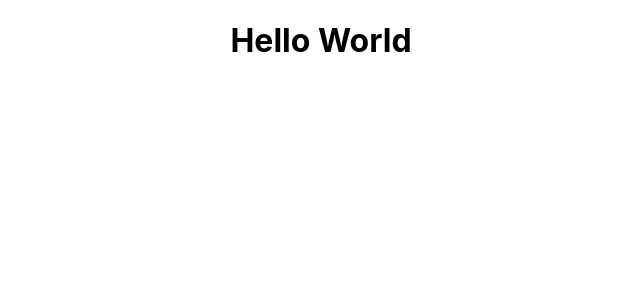
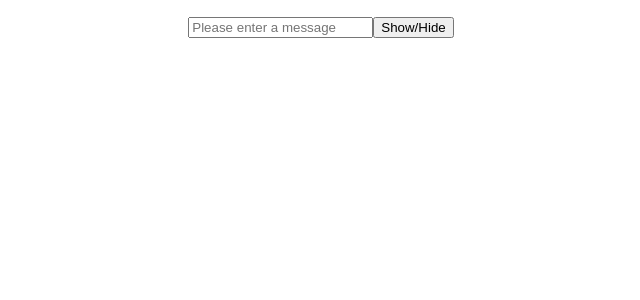
Before and after one commit to afk-ankit/redpositive-assignment, a React (Create React App) app: page / in a window 1280 px wide. Shown: the top 300 px of the page, without its empty margins (319-959 px from the left). Built offline with nearby package versions, Linux system fonts and the light colour scheme.

Commit message:
initial commit

```diff
--- a/src/App.js
+++ b/src/App.js
@@ -1,9 +1,22 @@
+import { useState } from 'react';
 import './App.css';
 
 function App() {
+
+  //This is an example of state and event
+  const [input, setInput] = useState("")
+  const [show, setShow] = useState(1)
   return (
     <div className="App">
-      <h1>Hello World</h1>
+      {show ? <p>{input}</p> : <></>}
+
+      <input type="text" onChange={(e) => {
+        setInput(e.target.value)
+      }} placeholder={"Please enter a message"} />
+
+      <button onClick={() => {
+        setShow(!show)
+      }}>Show/Hide</button>
     </div>
   );
 }
```
